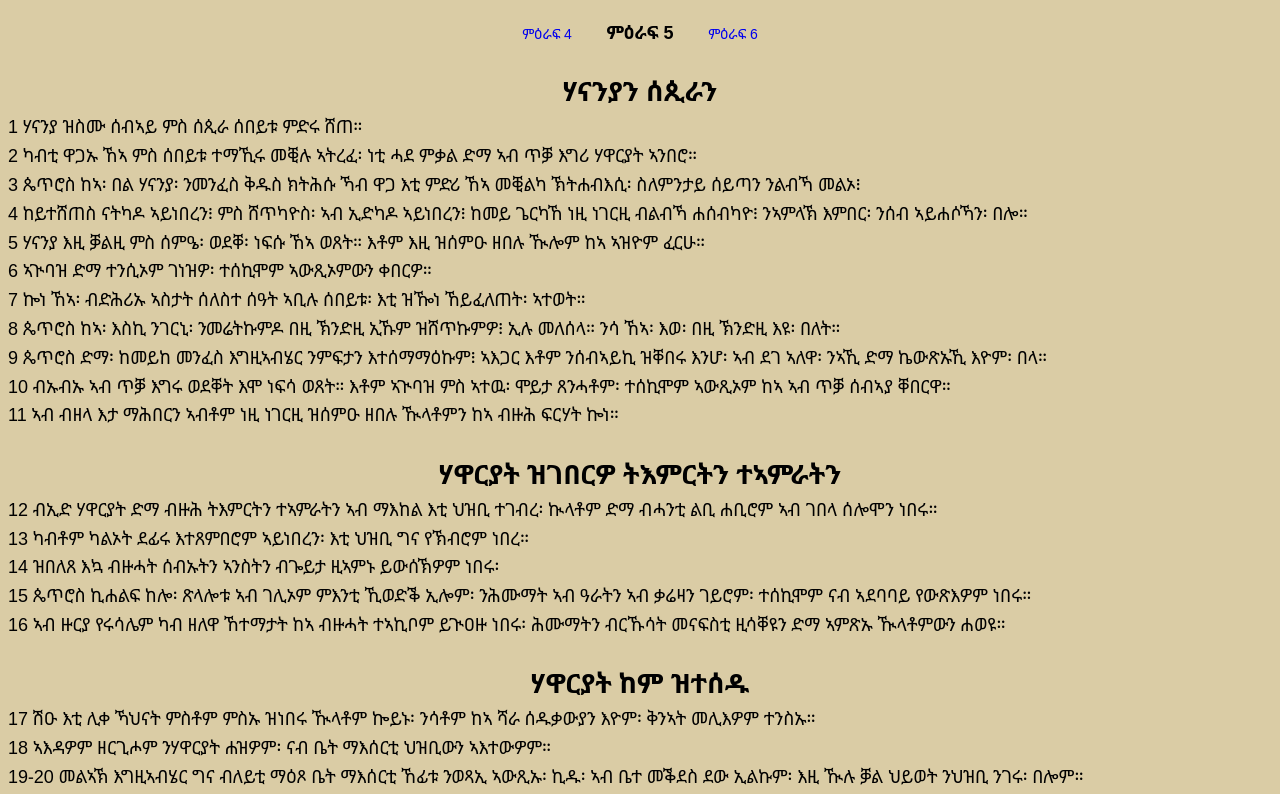
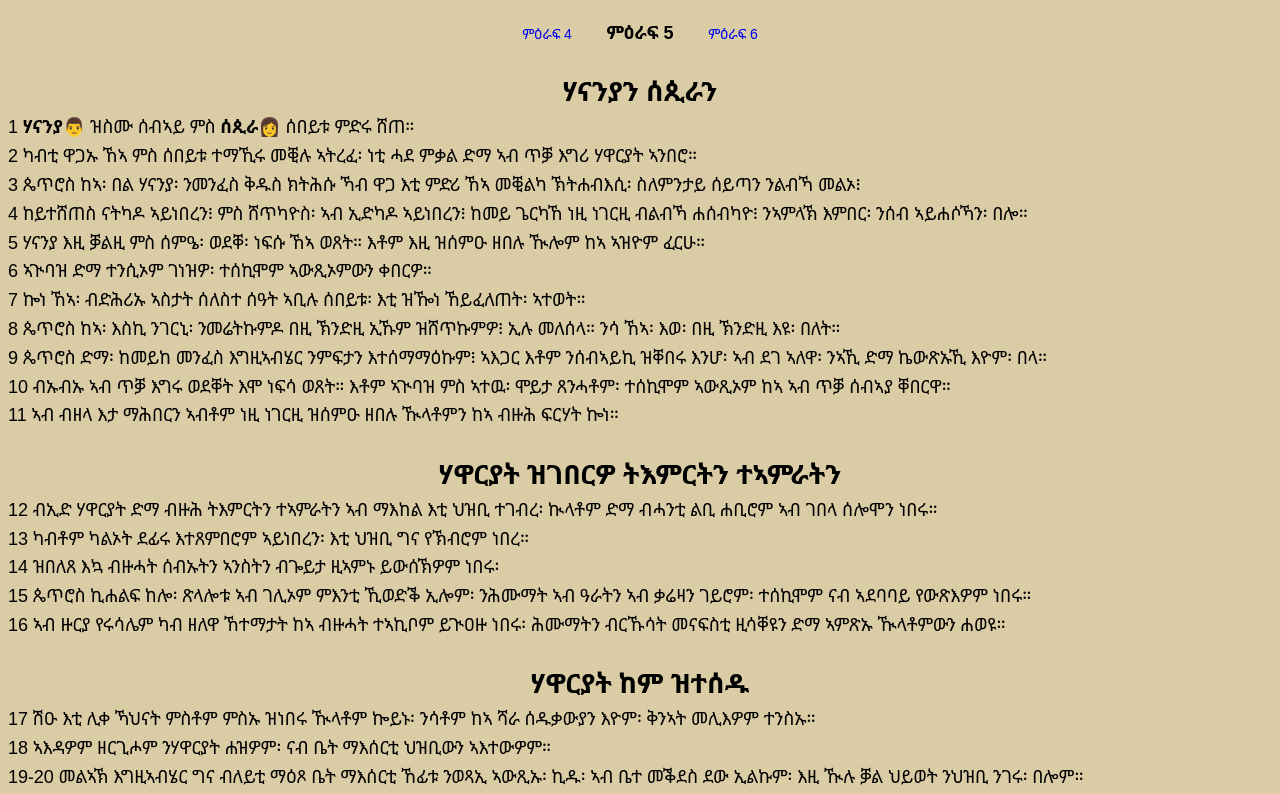
Before and after one commit to ermi-mekdi/Acts, a plain HTML site: page html/acts5.html in a window 1280 px wide. Shown: the top 794 px of the page. Drawn offline with Linux system fonts and the light colour scheme.

Commit message:
hanania sepira

```diff
--- a/data/ppls.js
+++ b/data/ppls.js
@@ -414,4 +414,41 @@ const person = {
     info: [],
     man: true,
   },
+  ananiasSapphira: {
+    name1: "ሃናንያ",
+    nameE1: "Ananias",
+    nameM1: "ብኣምላኽ ዝተጸገወ",
+    name2: " ",
+    nameE2: "",
+    nameM2: "",
+    ver: [""],
+    title: [""],
+    adres: [""],
+    info: [
+      "መሬቱ ሸይጡ ምስ ሰበይቱ ተማኺሩ መቒሉ ኣትረፈ፡ ነቲ ሓደ ምቃል ድማ ኣብ ጥቓ እግሪ ሃዋርያት ኣንበሮ",
+      "ምቃል መሬተይ እዚ እዩ፡ እንተ ዝብል ነይሩ ጸገም ኣይምኾኖን ነይሩ",
+      "ኣምላኽ ሕጉስ ወሃቢ እዩ ዝፈትው። ኣምላኽ ልብኻ እምበር ትዝቶኻ ኣይርእይን እዩ።",
+      "ጴጥሮስ ድማ እቲ ንቤተክርስትያን ምሕሳው ንመንፈስ ቅዱስ ምሕሳው እዩ።",
+      "መንፈስ ቅዱስ ግብዝናን ሓሶትን ብፍጹም ተቐባልነት ከም ዘይብሉ ብተሪር ስጉምቲ ገሊጹ።",
+    ],
+    man: true,
+  },
+  sapphira: {
+    name1: "ሰጲራ",
+    nameE1: "Sapphira",
+    nameM1: "ክቡር እምኒ(ኣልማዝ፡ ሉል)",
+    name2: " ",
+    nameE2: "",
+    nameM2: "",
+    ver: [""],
+    title: [""],
+    adres: [""],
+    info: [
+      "ሰበይቲ ሃናንያ",
+      "ኣምላኽ ሕጉስ ወሃቢ እዩ ዝፈትው። ኣምላኽ ልብኻ እምበር ትዝቶኻ ኣይርእይን እዩ።",
+      "ጴጥሮስ ድማ እቲ ንቤተክርስትያን ምሕሳው ንመንፈስ ቅዱስ ምሕሳው እዩ።",
+      "መንፈስ ቅዱስ ግብዝናን ሓሶትን ብፍጹም ተቐባልነት ከም ዘይብሉ ብተሪር ስጉምቲ ገሊጹ።",
+    ],
+    man: false,
+  },
 };
--- a/html/acts5.html
+++ b/html/acts5.html
@@ -18,7 +18,7 @@
       </div>
       <p>
         <h2 class="sub-chapter">ሃናንያን ሰጲራን</h2>
-        1 ሃናንያ ዝስሙ ሰብኣይ ምስ ሰጲራ ሰበይቱ ምድሩ ሸጠ።<br />
+        1 <strong onclick="displayPerson(person.ananiasSapphira)">ሃናንያ&#128104;</strong> ዝስሙ ሰብኣይ ምስ <strong onclick="displayPerson(person.sapphira)">ሰጲራ&#128105;</strong> ሰበይቱ ምድሩ ሸጠ።<br />
         2 ካብቲ ዋጋኡ ኸኣ ምስ ሰበይቱ ተማኺሩ መቒሉ ኣትረፈ፡ ነቲ ሓደ ምቃል ድማ ኣብ ጥቓ እግሪ ሃዋርያት ኣንበሮ።
         <br />
         3 ጴጥሮስ ከኣ፡ በል ሃናንያ፡ ንመንፈስ ቅዱስ ክትሕሱ ኻብ ዋጋ እቲ ምድሪ ኸኣ መቒልካ ኽትሐብእሲ፡ ስለምንታይ
--- a/script.js
+++ b/script.js
@@ -8,9 +8,12 @@ function displayPerson(m) {
   const sex = m.man === true ? "&#128104; " : "&#128105; ";
   const def1 = m.nameM1 ? m.name1 + " ማለት " + m.nameM1 : "";
   const def2 = m.nameM2 ? m.name2 + " ማለት " + m.nameM2 : "";
-  const naam2 = m.name2 ? `ካልኣይ ስም  ${m.name2}  (${m.nameE2})` : "";
+  const naam2 =
+    m && m.name2 && String(m.name2).trim() !== ""
+      ? `ካልኣይ ስም  ${m.name2}  (${m.nameE2})`
+      : "";
   const info = m.info ? m.info.map((item) => `<li>${item}</li>`).join("") : "";
-  const adres = m.adres
+  const adres = m
     ? m.adres
         .map(
           (item) => `
```
